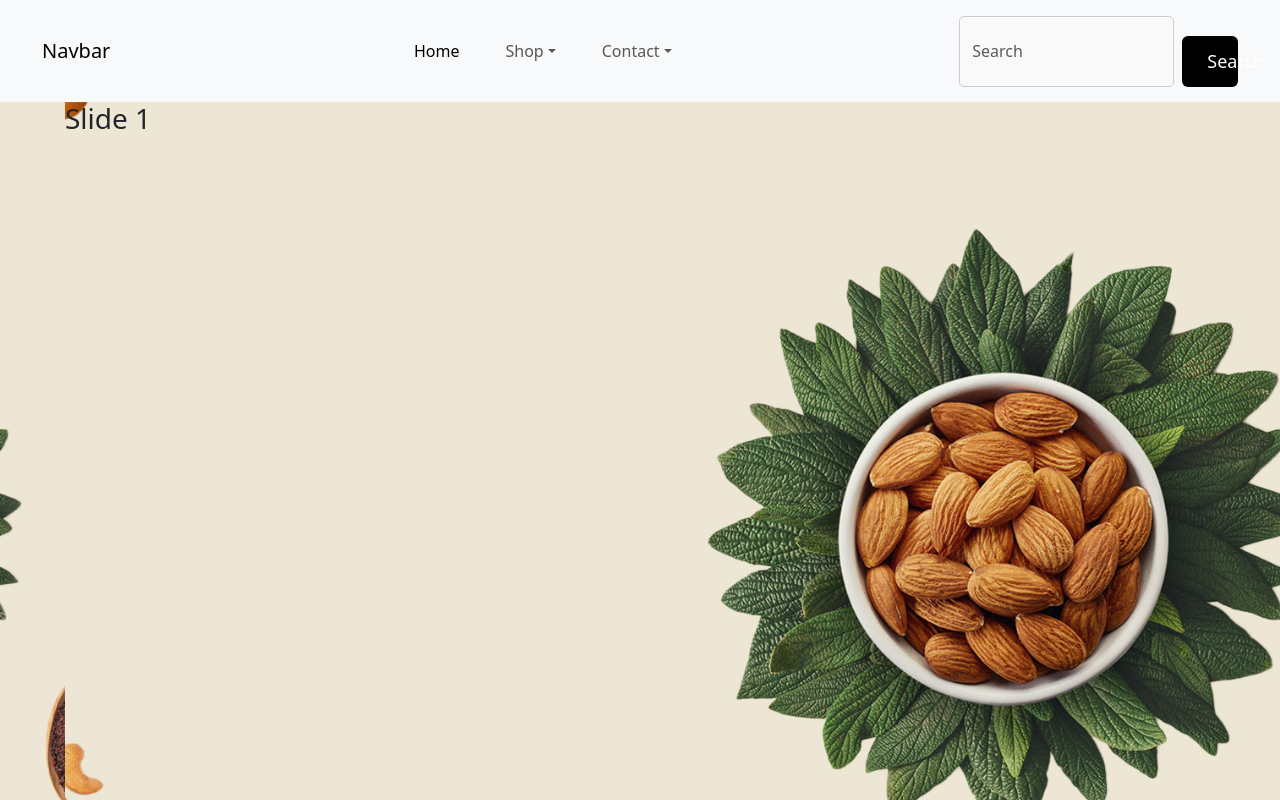
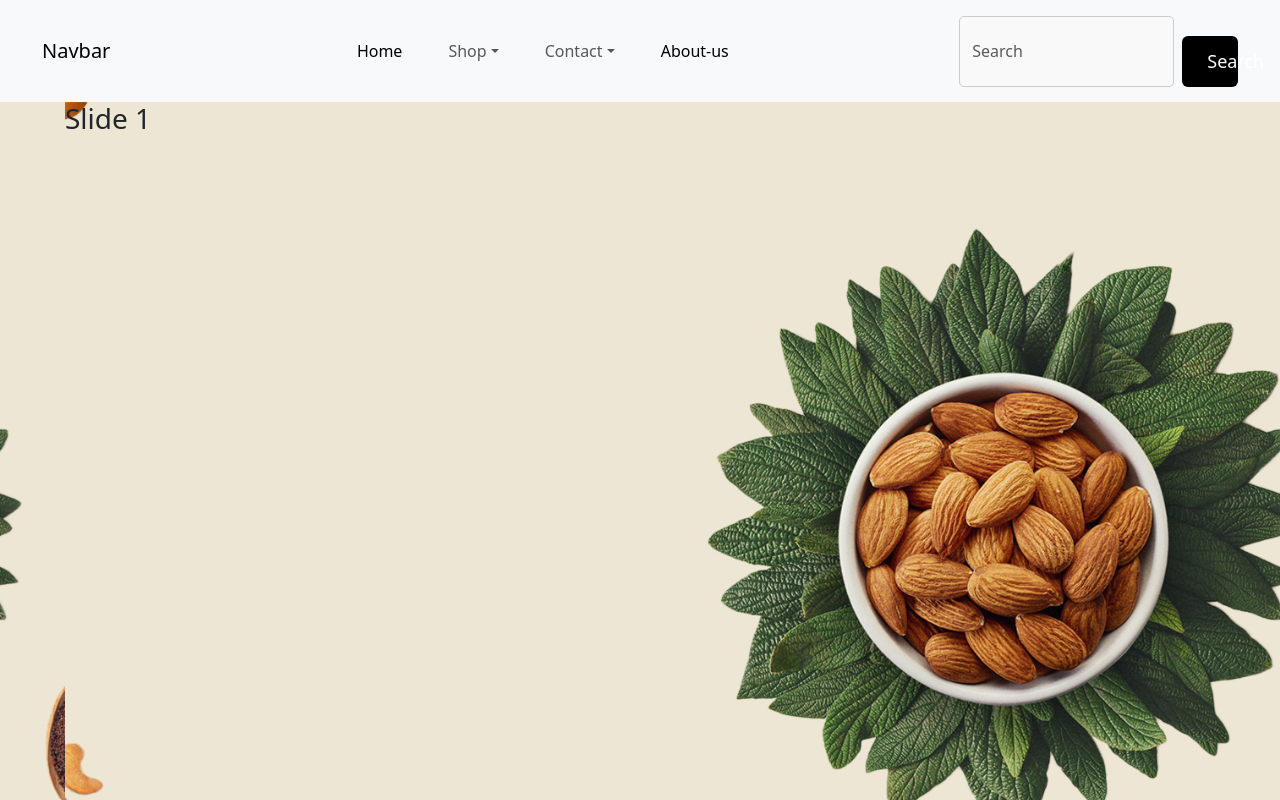
Before and after one commit to Altaf1k1P/Client, a React (Vite) app: page / in a window 1280 px wide. Shown: the top 800 px of the page. Built offline with nearby package versions, Linux system fonts and the light colour scheme.

Commit message:
add about-us

```diff
--- a/src/componnets/Header.jsx
+++ b/src/componnets/Header.jsx
@@ -46,6 +46,9 @@ function Header() {
                 <li><Link className="dropdown-item" to="#">Something else here</Link></li>
               </ul>
             </li>
+            <li className="nav-item">
+              <Link className="nav-link active" to="/about-us">About-us</Link>
+            </li>
           </ul>
           <form className="d-flex" role="search">
             <input className="form-control me-2" type="search" placeholder="Search" aria-label="Search" />
```
Also changed, not shown: 1 other file (tests, documents, lock files or other folders).
